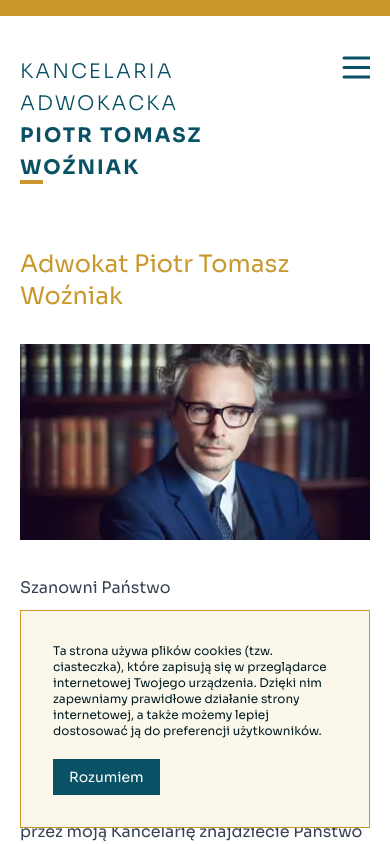
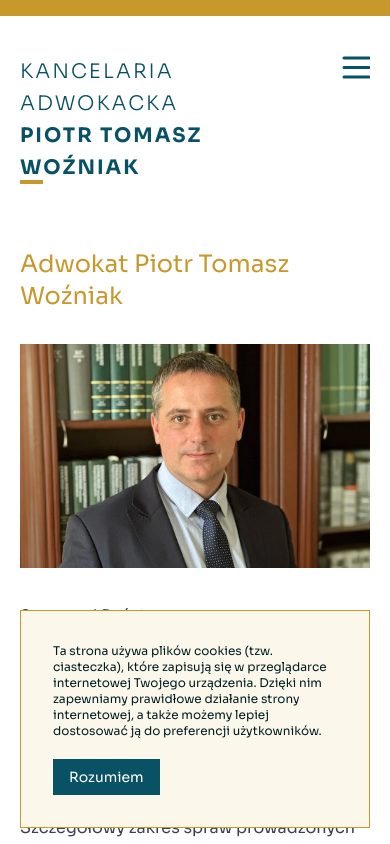
Before and after one commit to JanKubiena/nextjs-piotrek, a Next.js app: page / in a window 390 px wide. Shown: the top 844 px of the page. Built offline with nearby package versions, Linux system fonts and the light colour scheme.

Commit message:
add new photo

```diff
--- a/app/components/main/Photo.js
+++ b/app/components/main/Photo.js
@@ -1,17 +1,17 @@
 import Image from "next/image";
 
-
-export default function Photo(){
+export default function Photo() {
     return (
         <div className="h-55 w-full">
-            <Image className='object-cover aspect-square'
-            src="/piotr-wozniak.webp"
-            priority = {true}
-            width={220}
-            height={220}
-            quality={75}
-            alt="Picture of the author"
+            <Image
+                className="aspect-square object-cover"
+                src="/piotrwozniak.webp"
+                priority={true}
+                width={220}
+                height={220}
+                quality={75}
+                alt="Picture of the author"
             />
         </div>
-    )
+    );
 }
--- a/app/page.js
+++ b/app/page.js
@@ -1,52 +1,55 @@
-import Image from 'next/image';
-import Link from 'next/link';
-
+import Image from "next/image";
+import Link from "next/link";
 
 export default function Home() {
     return (
-    <article className="pt-0 font-sans leading-8 prose md:pt-8 md:border-t-4 prose-h1:text-2xl prose-h1:text-pw-gold prose-h1:mb-8 lg:prose-h1:mb-12 prose-a:text-pw-green prose-a:underline prose-a:decoration-1 hover:prose-a:decoration-2 prose-a:underline-offset-4 prose-a:decoration-pw-gold hover:prose-a:underline hover:prose-a:decoration-pw-gold text-md md:border-t-pw-gold">
-      <h1 className="font-sans font-normal">Adwokat Piotr Tomasz Woźniak</h1>
-      <Image className='md:hidden'
-        src="/piotr-wozniak.webp"
-        priority = {true}
+        <article className="text-md prose pt-0 font-sans leading-8 prose-h1:mb-8 prose-h1:text-2xl prose-h1:text-pw-gold prose-a:text-pw-green prose-a:underline prose-a:decoration-pw-gold prose-a:decoration-1 prose-a:underline-offset-4 hover:prose-a:underline hover:prose-a:decoration-pw-gold hover:prose-a:decoration-2 md:border-t-4 md:border-t-pw-gold md:pt-8 lg:prose-h1:mb-12">
+            <h1 className="font-sans font-normal">
+                Adwokat Piotr Tomasz Woźniak
+            </h1>
+            <Image
+                className="md:hidden"
+                src="/piotrwozniak.webp"
+                priority={true}
                 width={750}
                 height={400}
                 quality={70}
                 alt="Adwokat Piotr Tomasz Woźniak"
             />
+            <p>Szanowni Państwo</p>
             <p>
-        Szanowni Państwo
+                Nazywam się Piotr Tomasz Woźniak. Jestem adwokatem od 2008 r.
+                prowadzącym własną Kancelarię Adwokacką. Specjalizuję się w
+                sprawach z zakresu prawa cywilnego i rodzinnego. Szczegółowy
+                zakres spraw prowadzonych przez moją Kancelarię znajdziecie
+                Państwo w zakładce{" "}
+                <Link href="/specjalizacje">specjalizacje</Link>.
             </p>
             <p>
-        Nazywam się Piotr Tomasz Woźniak. Jestem adwokatem od 2008 r.
-        prowadzącym własną Kancelarię Adwokacką. Specjalizuję się w sprawach
-        z zakresu prawa cywilnego i rodzinnego. Szczegółowy zakres spraw
-        prowadzonych przez moją Kancelarię znajdziecie Państwo w zakładce <Link href="/specjalizacje">specjalizacje</Link>.
-      </p>
-      <p>
-        Udzielam pomocy prawnej na każdym etapie sprawy zarówno w postępowaniu
-        przedprocesowym lub pozaprocesowym, jak i w trakcie postępowań sądowych.
-        O ile to możliwe, staram się sprawę rozwiązać w sposób jak najszybszy i równocześnie najmniej kosztowny dla Klienta. Zdobyte doświadczenie
-        zawodowe i życiowe pozwalają mi też w sposób rzetelny zaproponować
-        najkorzystniejszy dla Państwa sposób przeprowadzenia i zakończenia
-        sprawy.
+                Udzielam pomocy prawnej na każdym etapie sprawy zarówno
+                w postępowaniu przedprocesowym lub pozaprocesowym, jak i w
+                trakcie postępowań sądowych. O ile to możliwe, staram się sprawę
+                rozwiązać w sposób jak najszybszy i równocześnie najmniej
+                kosztowny dla Klienta. Zdobyte doświadczenie zawodowe i życiowe
+                pozwalają mi też w sposób rzetelny zaproponować
+                najkorzystniejszy dla Państwa sposób przeprowadzenia
+                i zakończenia sprawy.
             </p>
             <p>
                 Od wielu lat współpracuję z zaufanymi prawnikami o różnych
-        specjalizacjach, dzięki którym mam możliwość oceny sprawy, w przypadku
-        wyjątkowego lub nader rzadko spotykanego stanu faktycznego lub prawnego.
+                specjalizacjach, dzięki którym mam możliwość oceny sprawy,
+                w przypadku wyjątkowego lub nader rzadko spotykanego stanu
+                faktycznego lub prawnego.
             </p>
             <p>
-        Niezależnie od zdobytego dotychczas doświadczenia cały czas poszerzam
-        swoją wiedzę uczestnicząc w licznych szkoleniach.
+                Niezależnie od zdobytego dotychczas doświadczenia cały czas
+                poszerzam swoją wiedzę uczestnicząc w licznych szkoleniach.
             </p>
             <p>
-        Jestem przekonany, że jestem w stanie pomóc Państwu w rozwiązaniu
-        Państwa problemów i zapraszam do współpracy.
+                Jestem przekonany, że jestem w stanie pomóc Państwu w
+                rozwiązaniu Państwa problemów i zapraszam do współpracy.
             </p>
-      <p>
-        Pozostaję z poważaniem
-      </p>
+            <p>Pozostaję z poważaniem</p>
         </article>
     );
 }
```
Also changed, not shown: public/piotr-wozniak.webp (deleted), public/piotrwozniak.webp (added). Lines whose indentation alone changed are shown as unchanged.
